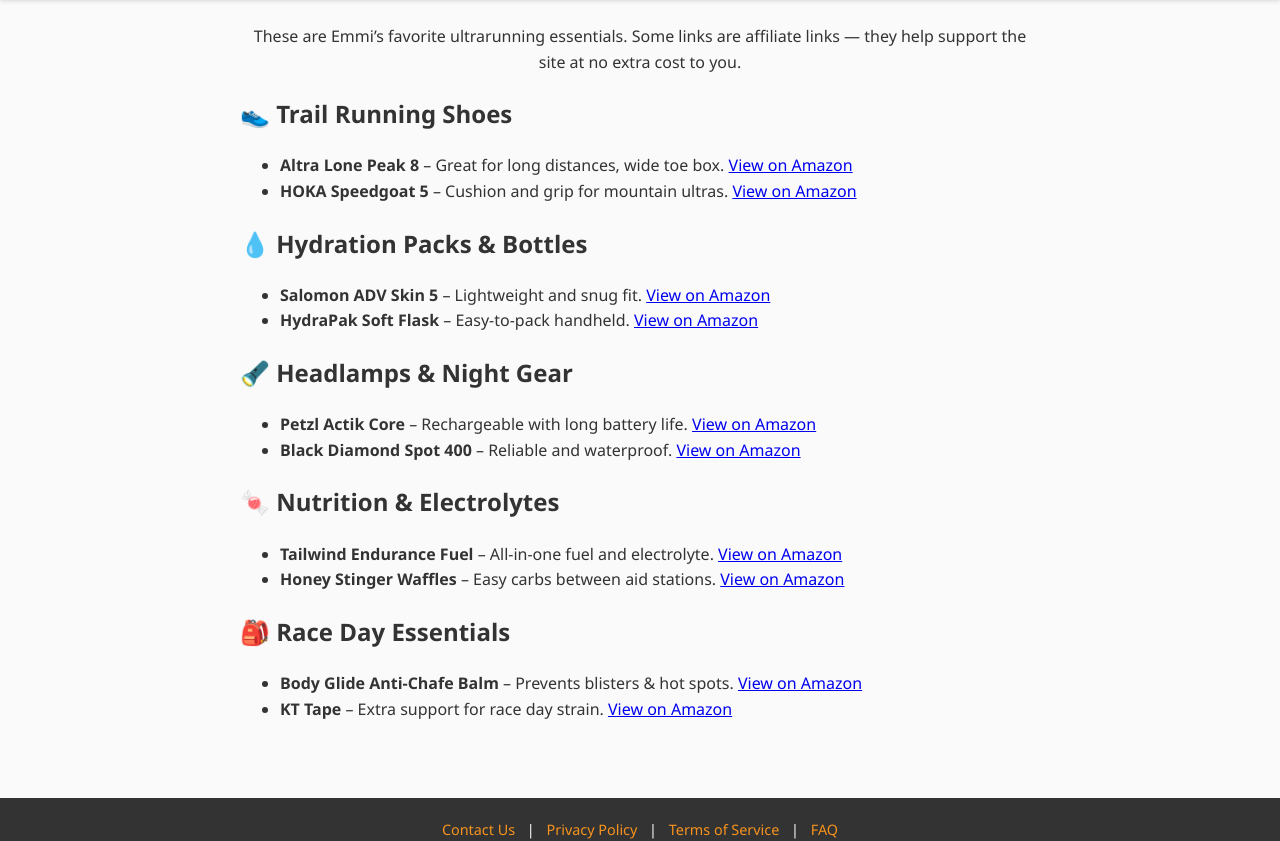
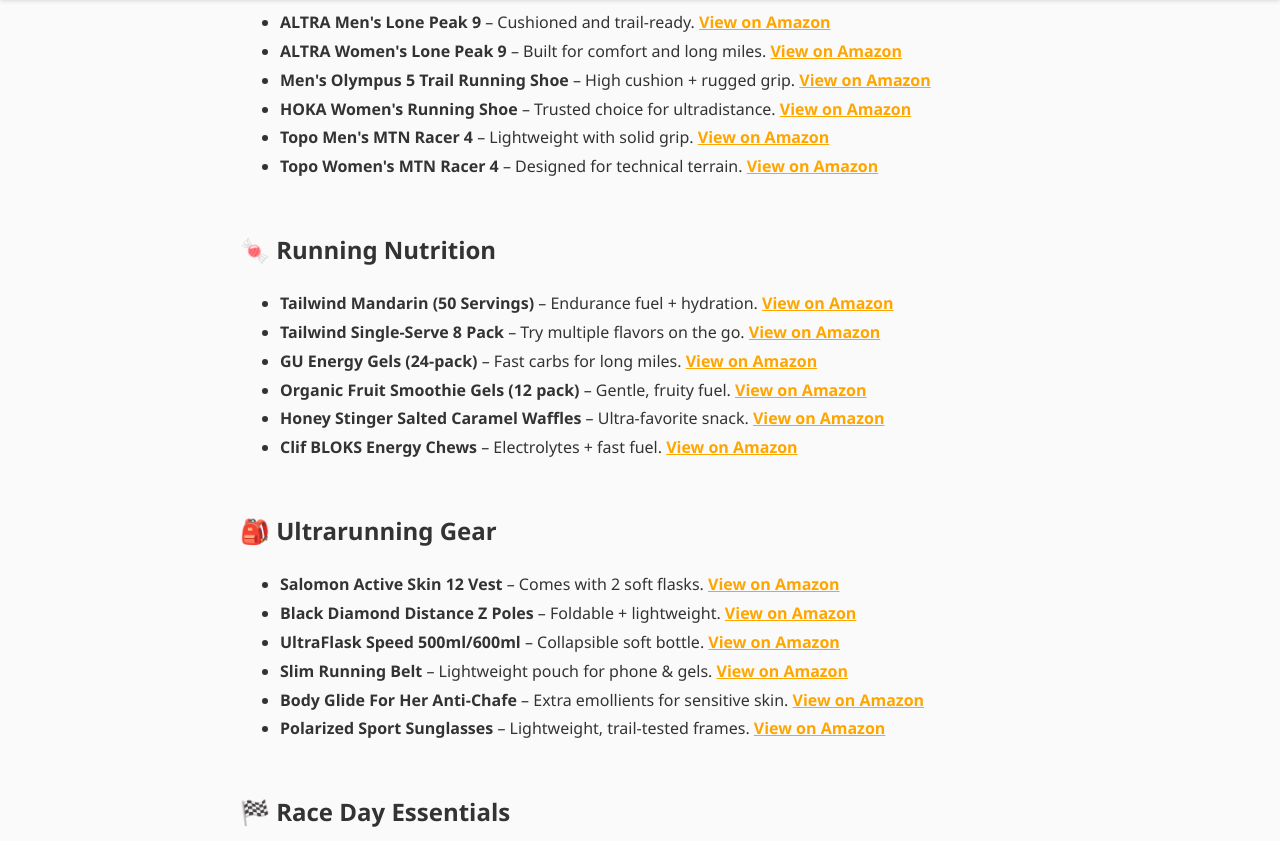
Before and after one commit to emm03/Ultramarathon-Finder, a plain HTML site: page frontend/gear.html in a window 1280 px wide. Shown: the part 130-971 px from the top of the page. Drawn offline with Linux system fonts and the light colour scheme; no server answers.

Commit message:
Full gear page with verified affiliate links and improved layout

```diff
--- a/frontend/gear.html
+++ b/frontend/gear.html
@@ -35,78 +35,116 @@
         </div>
     </header>
 
-    <!-- MAIN -->
+    <!-- MAIN CONTENT -->
     <main style="padding: 60px 20px; max-width: 800px; margin: auto;">
-        <h1 style="text-align: center;">🏃‍♀️ Gear Recommendations</h1>
-        <p style="text-align: center;">These are Emmi’s favorite ultrarunning essentials. Some links are affiliate links
-            — they help support the site at no extra cost to you.</p>
 
-        <!-- Section -->
-        <section>
+        <!-- Shoes -->
+        <section style="margin-bottom: 50px;">
             <h2>👟 Trail Running Shoes</h2>
-            <ul>
-                <li><strong>Altra Lone Peak 8</strong> – Great for long distances, wide toe box.
-                    <a href="https://www.amazon.com/dp/B0CMTPFK6Y?tag=ultramarath04-20" target="_blank">View on
+            <ul style="line-height: 1.8;">
+                <li><strong>ALTRA Men's Lone Peak 9</strong> – Cushioned and trail-ready.
+                    <a href="https://amzn.to/404nfxR" target="_blank" style="color: orange; font-weight: bold;">View on
                         Amazon</a>
                 </li>
-                <li><strong>HOKA Speedgoat 5</strong> – Cushion and grip for mountain ultras.
-                    <a href="https://www.amazon.com/dp/B097DBX5VZ?tag=ultramarath04-20" target="_blank">View on
+                <li><strong>ALTRA Women's Lone Peak 9</strong> – Built for comfort and long miles.
+                    <a href="https://amzn.to/44CTAx2" target="_blank" style="color: orange; font-weight: bold;">View on
+                        Amazon</a>
+                </li>
+                <li><strong>Men's Olympus 5 Trail Running Shoe</strong> – High cushion + rugged grip.
+                    <a href="https://amzn.to/4lC54Yy" target="_blank" style="color: orange; font-weight: bold;">View on
+                        Amazon</a>
+                </li>
+                <li><strong>HOKA Women's Running Shoe</strong> – Trusted choice for ultradistance.
+                    <a href="https://amzn.to/40Gs9kI" target="_blank" style="color: orange; font-weight: bold;">View on
+                        Amazon</a>
+                </li>
+                <li><strong>Topo Men's MTN Racer 4</strong> – Lightweight with solid grip.
+                    <a href="https://amzn.to/4lCxQby" target="_blank" style="color: orange; font-weight: bold;">View on
+                        Amazon</a>
+                </li>
+                <li><strong>Topo Women's MTN Racer 4</strong> – Designed for technical terrain.
+                    <a href="https://amzn.to/3GA2NhE" target="_blank" style="color: orange; font-weight: bold;">View on
                         Amazon</a>
                 </li>
             </ul>
         </section>
 
-        <section>
-            <h2>💧 Hydration Packs & Bottles</h2>
-            <ul>
-                <li><strong>Salomon ADV Skin 5</strong> – Lightweight and snug fit.
-                    <a href="https://www.amazon.com/dp/B09TL1MRB1?tag=ultramarath04-20" target="_blank">View on
+        <!-- Nutrition -->
+        <section style="margin-bottom: 50px;">
+            <h2>🍬 Running Nutrition</h2>
+            <ul style="line-height: 1.8;">
+                <li><strong>Tailwind Mandarin (50 Servings)</strong> – Endurance fuel + hydration.
+                    <a href="https://amzn.to/44wTGpX" target="_blank" style="color: orange; font-weight: bold;">View on
                         Amazon</a>
                 </li>
-                <li><strong>HydraPak Soft Flask</strong> – Easy-to-pack handheld.
-                    <a href="https://www.amazon.com/dp/B07CL95Z91?tag=ultramarath04-20" target="_blank">View on
+                <li><strong>Tailwind Single-Serve 8 Pack</strong> – Try multiple flavors on the go.
+                    <a href="https://amzn.to/4eKf28e" target="_blank" style="color: orange; font-weight: bold;">View on
+                        Amazon</a>
+                </li>
+                <li><strong>GU Energy Gels (24-pack)</strong> – Fast carbs for long miles.
+                    <a href="https://amzn.to/3IzlPFt" target="_blank" style="color: orange; font-weight: bold;">View on
+                        Amazon</a>
+                </li>
+                <li><strong>Organic Fruit Smoothie Gels (12 pack)</strong> – Gentle, fruity fuel.
+                    <a href="https://amzn.to/3TvFA39" target="_blank" style="color: orange; font-weight: bold;">View on
+                        Amazon</a>
+                </li>
+                <li><strong>Honey Stinger Salted Caramel Waffles</strong> – Ultra-favorite snack.
+                    <a href="https://amzn.to/46vwyuv" target="_blank" style="color: orange; font-weight: bold;">View on
+                        Amazon</a>
+                </li>
+                <li><strong>Clif BLOKS Energy Chews</strong> – Electrolytes + fast fuel.
+                    <a href="https://amzn.to/44DjalA" target="_blank" style="color: orange; font-weight: bold;">View on
                         Amazon</a>
                 </li>
             </ul>
         </section>
 
-        <section>
-            <h2>🔦 Headlamps & Night Gear</h2>
-            <ul>
-                <li><strong>Petzl Actik Core</strong> – Rechargeable with long battery life.
-                    <a href="https://www.amazon.com/dp/B08DL4CWRK?tag=ultramarath04-20" target="_blank">View on
+        <!-- Gear -->
+        <section style="margin-bottom: 50px;">
+            <h2>🎒 Ultrarunning Gear</h2>
+            <ul style="line-height: 1.8;">
+                <li><strong>Salomon Active Skin 12 Vest</strong> – Comes with 2 soft flasks.
+                    <a href="https://amzn.to/3IjXcMV" target="_blank" style="color: orange; font-weight: bold;">View on
                         Amazon</a>
                 </li>
-                <li><strong>Black Diamond Spot 400</strong> – Reliable and waterproof.
-                    <a href="https://www.amazon.com/dp/B08FJ7K9QH?tag=ultramarath04-20" target="_blank">View on
+                <li><strong>Black Diamond Distance Z Poles</strong> – Foldable + lightweight.
+                    <a href="https://amzn.to/4lmZcTm" target="_blank" style="color: orange; font-weight: bold;">View on
+                        Amazon</a>
+                </li>
+                <li><strong>UltraFlask Speed 500ml/600ml</strong> – Collapsible soft bottle.
+                    <a href="https://amzn.to/4lKfZzz" target="_blank" style="color: orange; font-weight: bold;">View on
+                        Amazon</a>
+                </li>
+                <li><strong>Slim Running Belt</strong> – Lightweight pouch for phone & gels.
+                    <a href="https://amzn.to/46irqdt" target="_blank" style="color: orange; font-weight: bold;">View on
+                        Amazon</a>
+                </li>
+                <li><strong>Body Glide For Her Anti-Chafe</strong> – Extra emollients for sensitive skin.
+                    <a href="https://amzn.to/3U7ysKp" target="_blank" style="color: orange; font-weight: bold;">View on
+                        Amazon</a>
+                </li>
+                <li><strong>Polarized Sport Sunglasses</strong> – Lightweight, trail-tested frames.
+                    <a href="https://amzn.to/4lBFIds" target="_blank" style="color: orange; font-weight: bold;">View on
                         Amazon</a>
                 </li>
             </ul>
         </section>
 
-        <section>
-            <h2>🍬 Nutrition & Electrolytes</h2>
-            <ul>
-                <li><strong>Tailwind Endurance Fuel</strong> – All-in-one fuel and electrolyte.
-                    <a href="https://www.amazon.com/dp/B00G3XNG78?tag=ultramarath04-20" target="_blank">View on
+        <!-- Race Day Essentials -->
+        <section style="margin-bottom: 50px;">
+            <h2>🏁 Race Day Essentials</h2>
+            <ul style="line-height: 1.8;">
+                <li><strong>KT Tape – Original Cotton</strong> – 20 count pre-cut support strips.
+                    <a href="https://amzn.to/4lotBkm" target="_blank" style="color: orange; font-weight: bold;">View on
                         Amazon</a>
                 </li>
-                <li><strong>Honey Stinger Waffles</strong> – Easy carbs between aid stations.
-                    <a href="https://www.amazon.com/dp/B002IGFH4C?tag=ultramarath04-20" target="_blank">View on
+                <li><strong>Anti Chafe Stick (All-Natural)</strong> – Smooth glide for long hours.
+                    <a href="https://amzn.to/3GEX5em" target="_blank" style="color: orange; font-weight: bold;">View on
                         Amazon</a>
                 </li>
-            </ul>
-        </section>
-
-        <section>
-            <h2>🎒 Race Day Essentials</h2>
-            <ul>
-                <li><strong>Body Glide Anti-Chafe Balm</strong> – Prevents blisters & hot spots.
-                    <a href="https://www.amazon.com/dp/B000HZR4UA?tag=ultramarath04-20" target="_blank">View on
-                        Amazon</a>
-                </li>
-                <li><strong>KT Tape</strong> – Extra support for race day strain.
-                    <a href="https://www.amazon.com/dp/B004D7B6HM?tag=ultramarath04-20" target="_blank">View on
+                <li><strong>Running Bib Clips (Mixed Colors)</strong> – Fasten your number, no pins needed.
+                    <a href="https://amzn.to/4lIOu9w" target="_blank" style="color: orange; font-weight: bold;">View on
                         Amazon</a>
                 </li>
             </ul>
```
